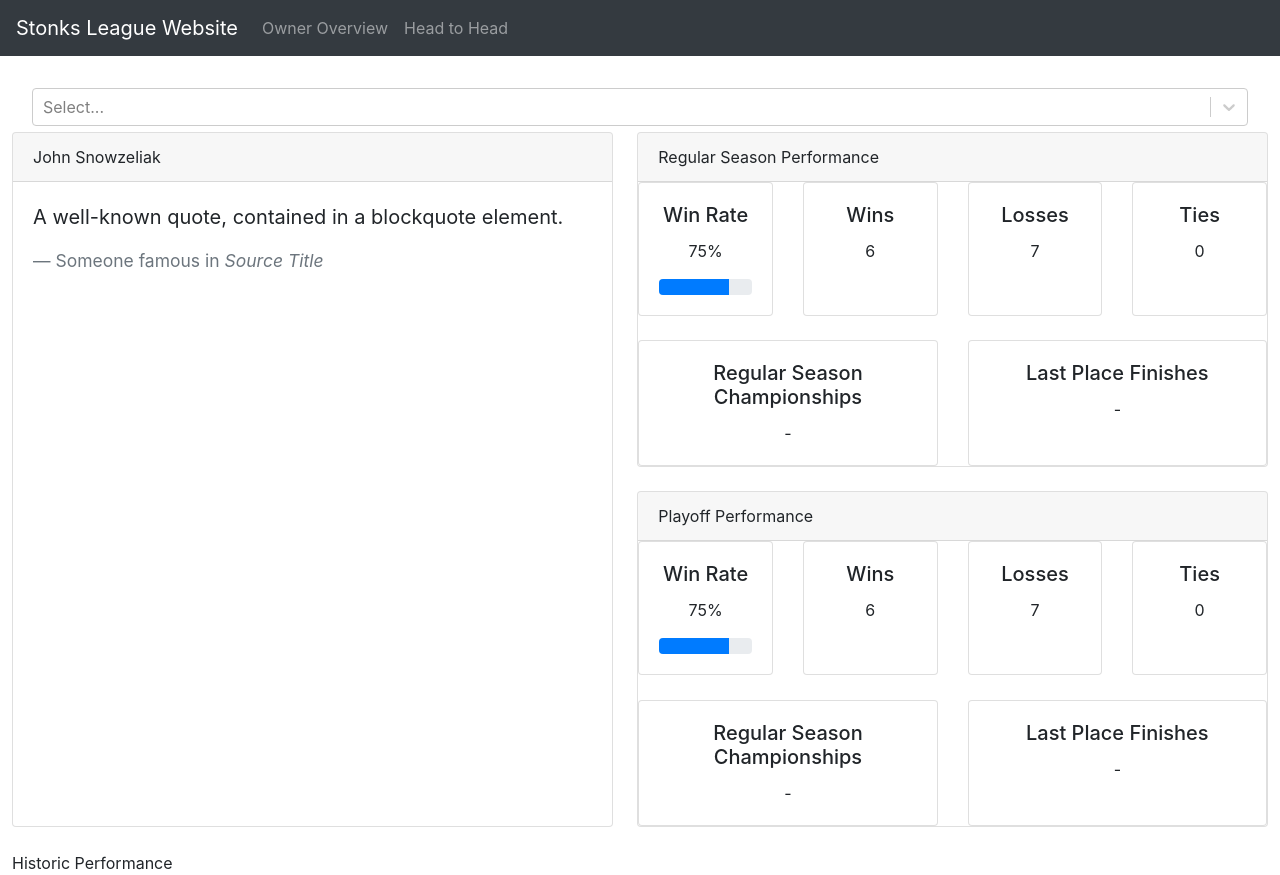
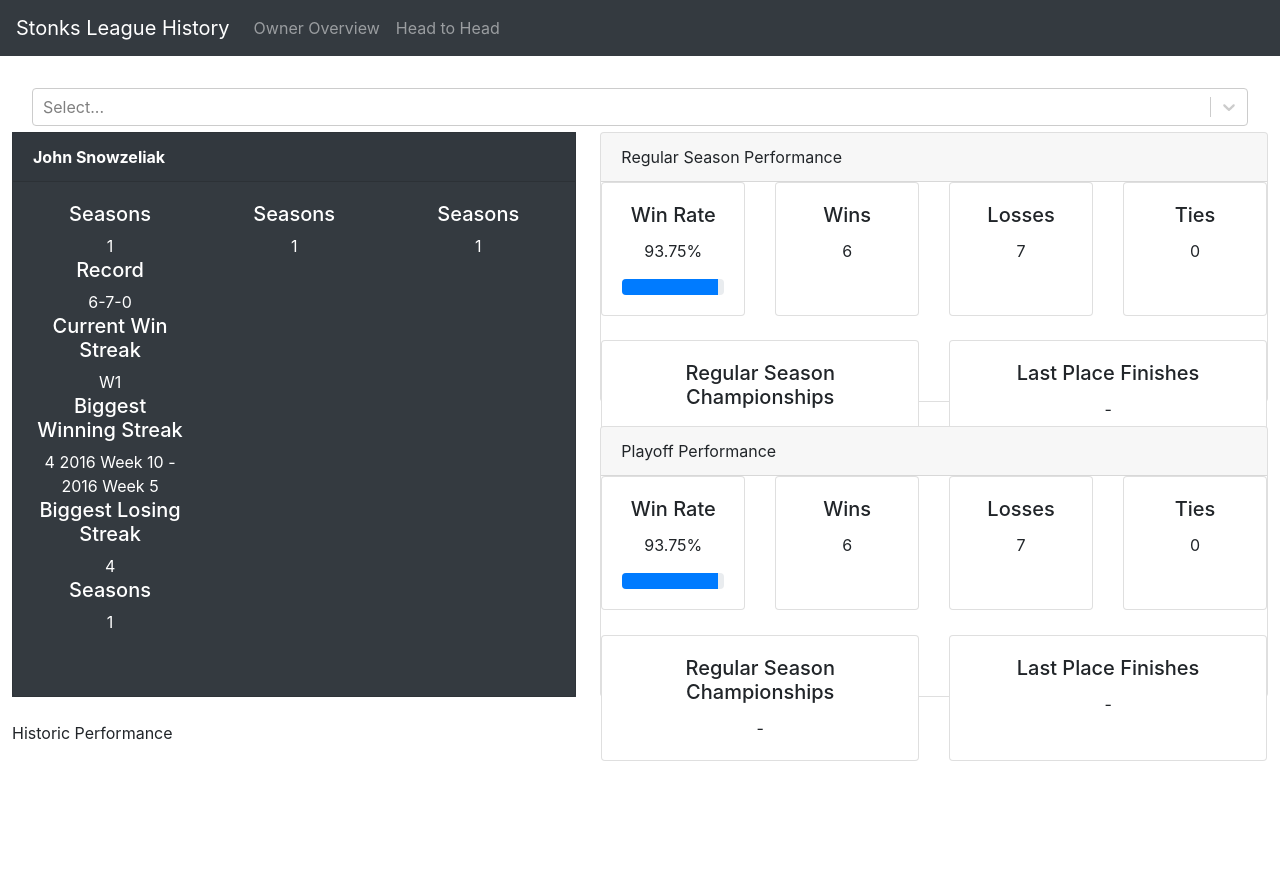
Before and after one commit to johnschiemanjr/stonks-league-website, a React (Create React App) app: page / in a window 1280 px wide. Built offline with nearby package versions, Linux system fonts and the light colour scheme; no server answers.

Commit message:
continued work on owner page

```diff
--- a/src/App.css
+++ b/src/App.css
@@ -4,9 +4,11 @@
   grid-template-areas:
     "owners owners"
     "owner-pane regular-season"
+    "owner-pane regular-season"
+    "owner-pane postseason"
     "owner-pane postseason"
     "historic historic";
-  grid-template-rows: 8% repeat(3, 1fr);
+  grid-template-rows: 8% repeat(5, 1fr);
 }
 
 .grid-item {
@@ -43,3 +45,26 @@
 .lower-row {
   margin-top: 0.05%;
 }
+
+.owner-pane-info-card {
+  border: none;
+  background-color: #343a40;
+}
+
+.owner-pane {
+  background-color: #343a40;
+  color: #fff;
+}
+
+.owner-pane-header {
+  font-weight: bold;
+}
+
+.owner-pane-column {
+  display: flex;
+  flex-direction: column;
+}
+
+.owner-pane-column > div {
+  flex: 1;
+}
--- a/src/components/navbar.component.js
+++ b/src/components/navbar.component.js
@@ -6,7 +6,7 @@ export default class Navbar extends Component {
     return (
       <nav className="navbar navbar-dark bg-dark navbar-expand-lg">
         <Link to="/" className="navbar-brand">
-          Stonks League Website
+          Stonks League History
         </Link>
         <div className="collpase navbar-collapse">
           <ul className="navbar-nav mr-auto">
--- a/src/components/overview-pane.component.js
+++ b/src/components/overview-pane.component.js
@@ -1,23 +1,55 @@
 import React, { Component } from "react";
 
-export default class OverviewPane extends Component {
+class InfoCard extends Component {
     render() {
         return (
-            <div className="card">
-                <div className="card-header">{this.props.teamName}</div>
-                <div className="card-body">
-                    <blockquote className="blockquote mb-0">
-                        <p>
-                            A well-known quote, contained in a blockquote
-                            element.
-                        </p>
-                        <footer className="blockquote-footer">
-                            Someone famous in{" "}
-                            <cite title="Source Title">Source Title</cite>
-                        </footer>
-                    </blockquote>
+            <div className="text-center owner-pane-info-card">
+                <div>
+                    <div>
+                        <h5>{this.props.title}</h5>
+                        {this.props.content}
+                        {"\n"}
+                        {this.props.info}
+                    </div>
                 </div>
             </div>
         );
     }
 }
+
+export default class OverviewPane extends Component {
+    render() {
+        return (
+            <div className="card owner-pane">
+                <div className="card-header owner-pane-header">
+                    {this.props.teamName}
+                </div>
+                <div className="card-body">
+                    <div className="row">
+                        <div className="col-lg-4 owner-pane-column">
+                            <InfoCard title="Seasons" content={1} />
+                            <InfoCard title="Record" content="6-7-0" />
+                            <InfoCard title="Current Win Streak" content="W1" />
+                            <InfoCard
+                                title="Biggest Winning Streak"
+                                content={4}
+                                info="2016 Week 10 - 2016 Week 5"
+                            />
+                            <InfoCard
+                                title="Biggest Losing Streak"
+                                content={4}
+                            />
+                            <InfoCard title="Seasons" content={1} />
+                        </div>
+                        <div className="col-lg-4">
+                            <InfoCard title="Seasons" content={1} />
+                        </div>
+                        <div className="col-lg-4">
+                            <InfoCard title="Seasons" content={1} />
+                        </div>
+                    </div>
+                </div>
+            </div>
+        );
+    }
+}
--- a/src/components/owner-performance-card.component.js
+++ b/src/components/owner-performance-card.component.js
@@ -70,7 +70,7 @@ class LowerInfoCard extends Component {
 
 export default class OwnerPerformanceCard extends Component {
     render() {
-        const win = 75;
+        const win = 93.75;
         return (
             <div className="card">
                 <div className="card-header">{this.props.cardTitle}</div>
```
